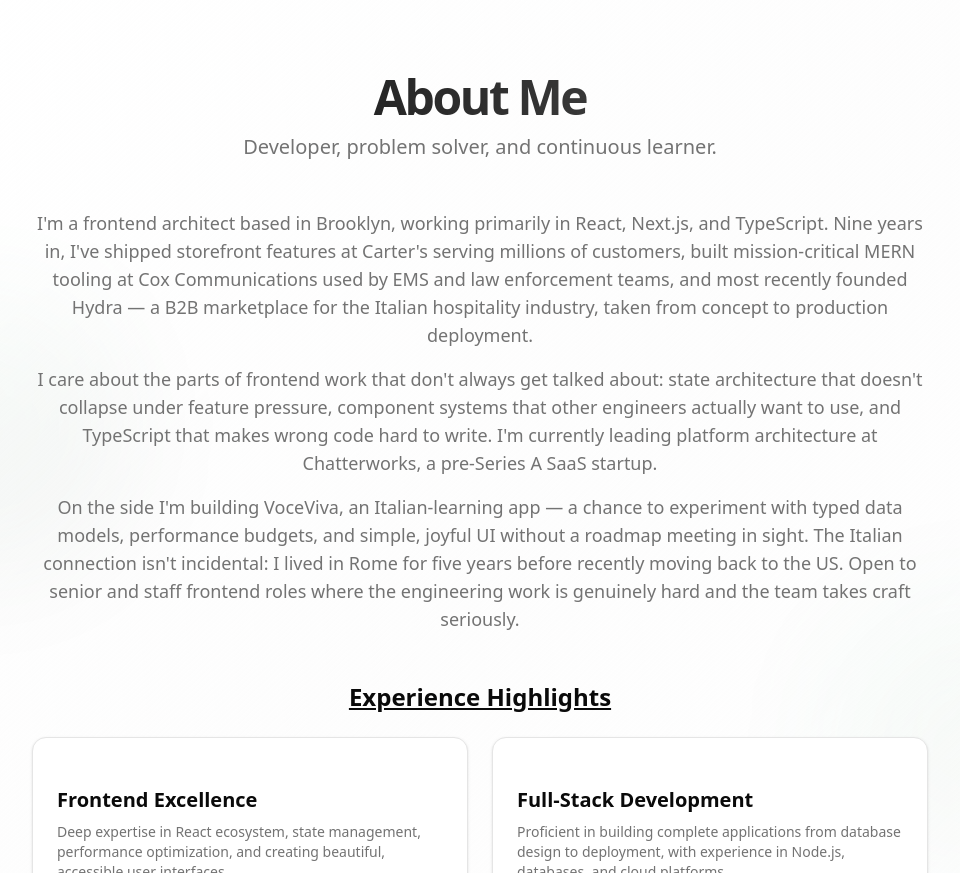
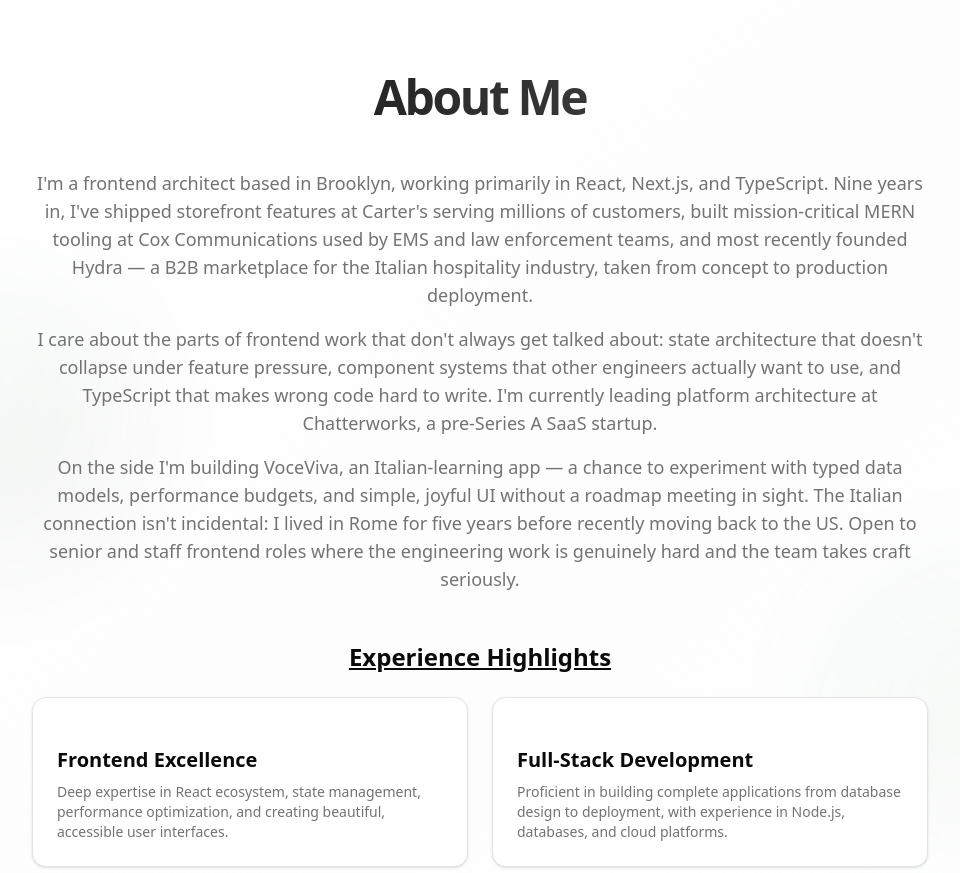
Before and after one commit to brennanlazzara/brennanlazzara-dev-portfolio, a Next.js app: page / in a window 1280 px wide. Shown: the part 1660-2533 px from the top of the page, without its empty margins (160-1120 px from the left). Built offline with nearby package versions, Linux system fonts and the light colour scheme.

Commit message:
feat: remove bio description for a more concise About Me section

```diff
--- a/app/page.tsx
+++ b/app/page.tsx
@@ -66,9 +66,6 @@
               <h2 className="from-foreground to-foreground/70 bg-gradient-to-r bg-clip-text text-3xl font-bold tracking-tighter text-transparent sm:text-4xl md:text-5xl">
                 About Me
               </h2>
-              <p className="text-muted-foreground text-xl">
-                Developer, problem solver, and continuous learner.
-              </p>
             </div>
 
             {/* Bio */}
```
